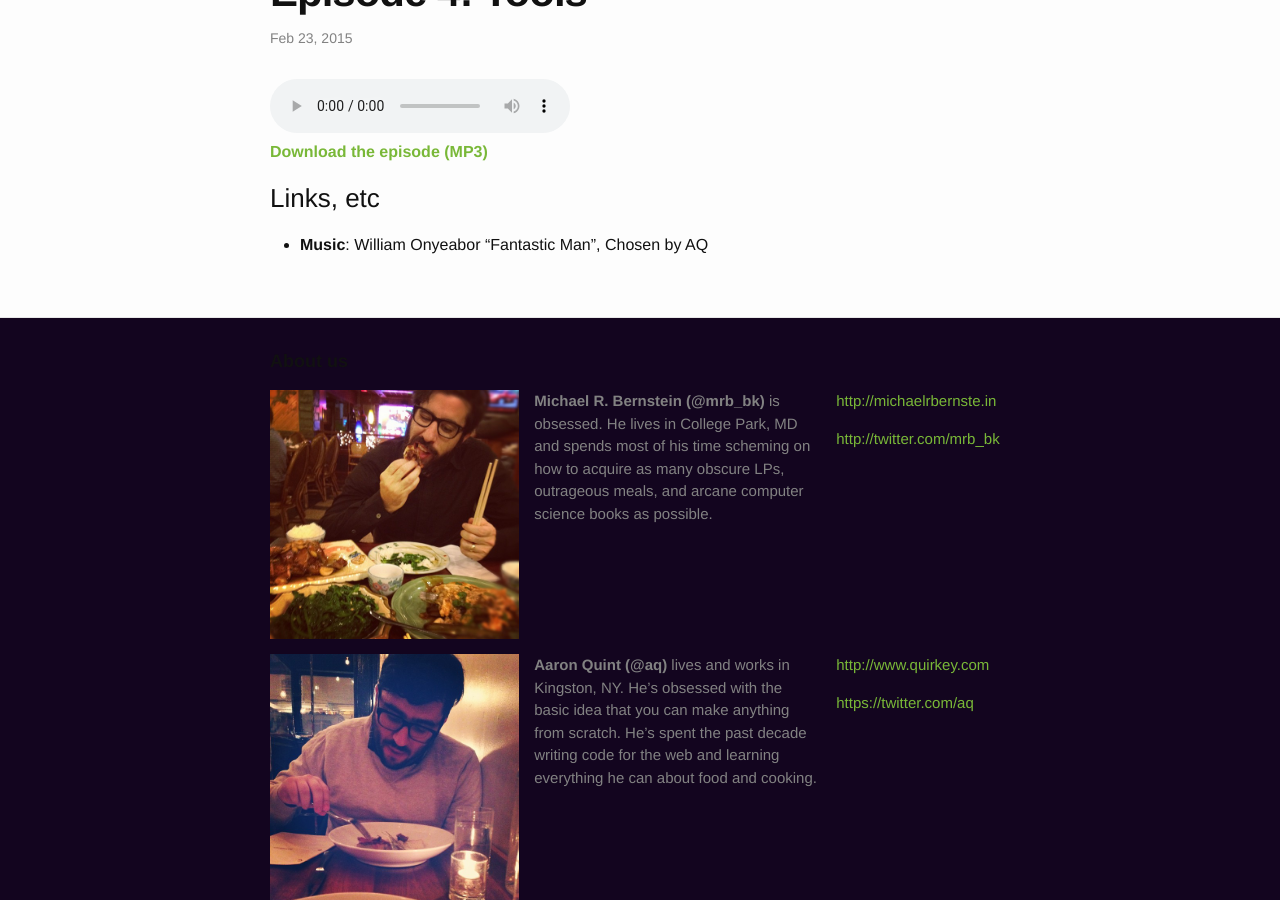
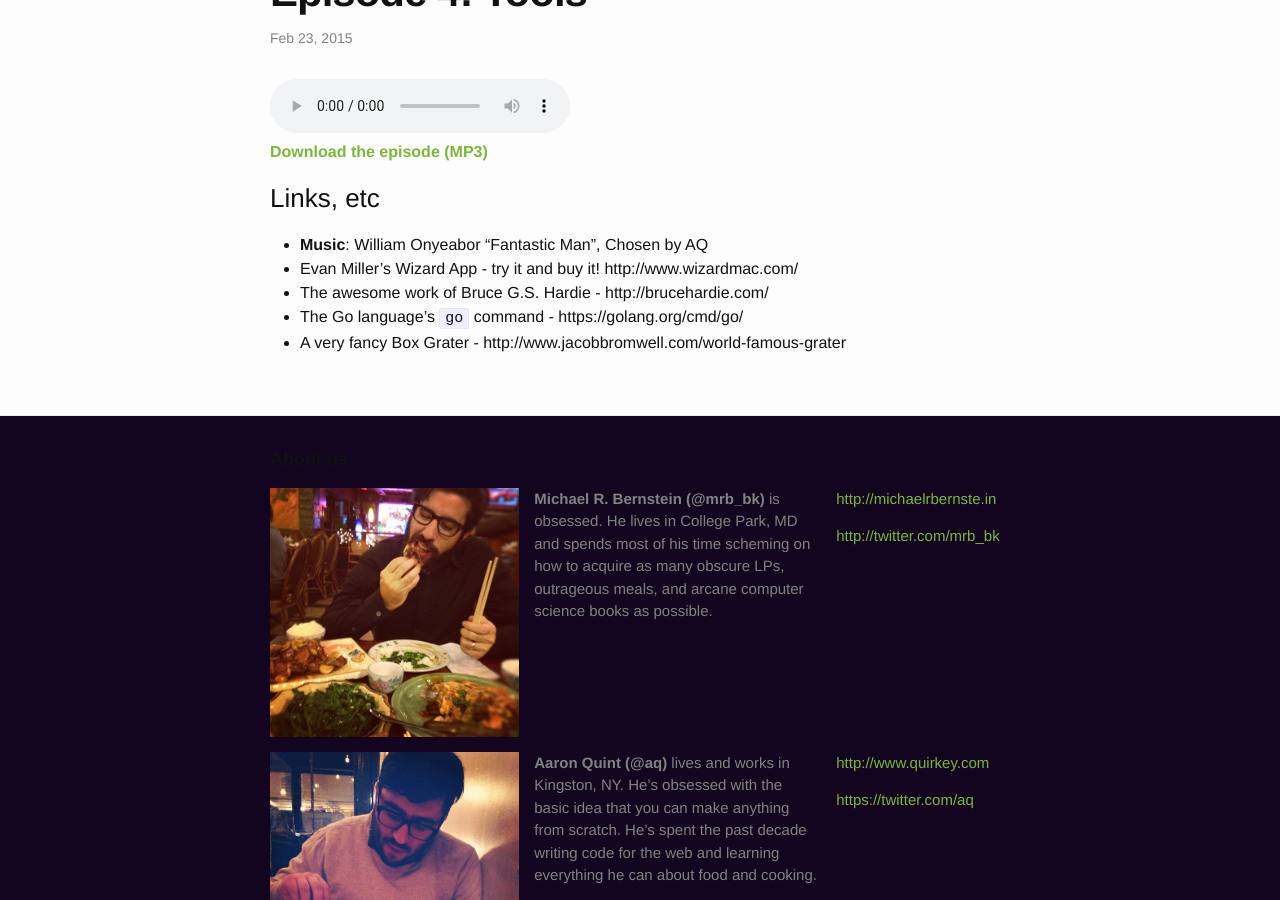
Before and after one commit to beatsryetypes/beatsryetypes.github.io, a Jekyll site: the page built from _posts/2015-02-23-episode-4-tools.md, in a window 1280 px wide and 900 px high, scrolled down 397 px. Built offline with Jekyll 4.4.1, drawn with Linux system fonts in a browser that asks for light colours.

```diff
--- a/_posts/2015-02-23-episode-4-tools.md
+++ b/_posts/2015-02-23-episode-4-tools.md
@@ -13,3 +13,7 @@
 ### Links, etc
 
 * <strong>Music</strong>: William Onyeabor “Fantastic Man”, Chosen by AQ
+* Evan Miller's Wizard App - try it and buy it! http://www.wizardmac.com/
+* The awesome work of Bruce G.S. Hardie - http://brucehardie.com/
+* The Go language's `go` command - https://golang.org/cmd/go/
+* A very fancy Box Grater - http://www.jacobbromwell.com/world-famous-grater
```
